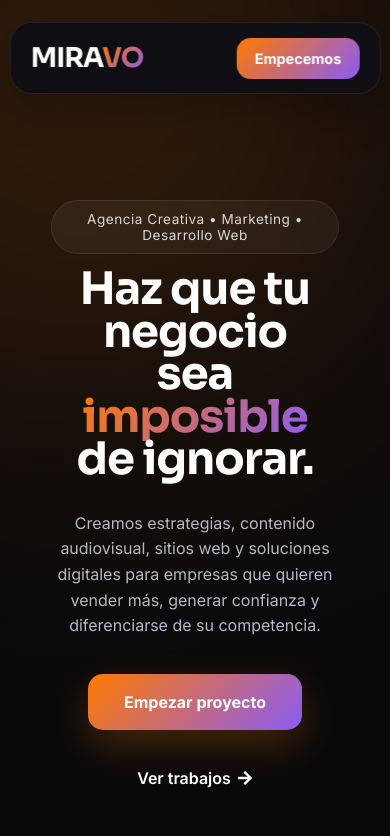
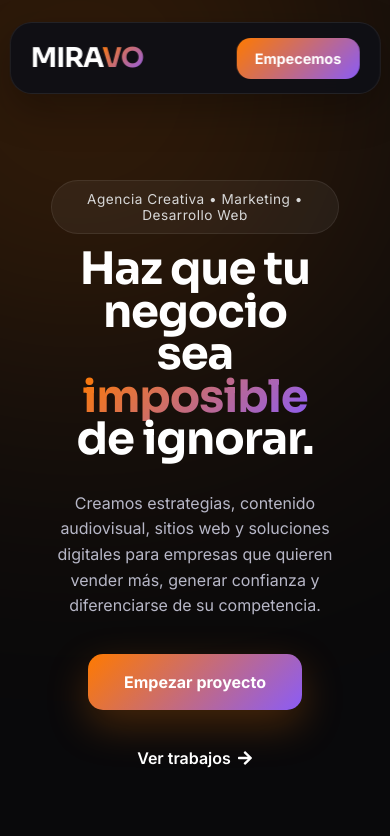
Before and after one commit to miravoperu/miravo-web, a React (Vite) app: page / in a window 390 px wide. Shown: the top 836 px of the page. Built offline with nearby package versions, Linux system fonts and the light colour scheme.

Commit message:
fix: ESPACIO DE HERO

```diff
--- a/src/components/Hero/Hero.css
+++ b/src/components/Hero/Hero.css
@@ -439,8 +439,8 @@
 
     .heroContent {
         grid-template-columns: 1fr;
-        gap: 36px;
-        padding: 100px 6% 40px;
+        gap: 20px;
+        padding: 80px 6% 40px;
     }
 
     .heroLeft {
```
